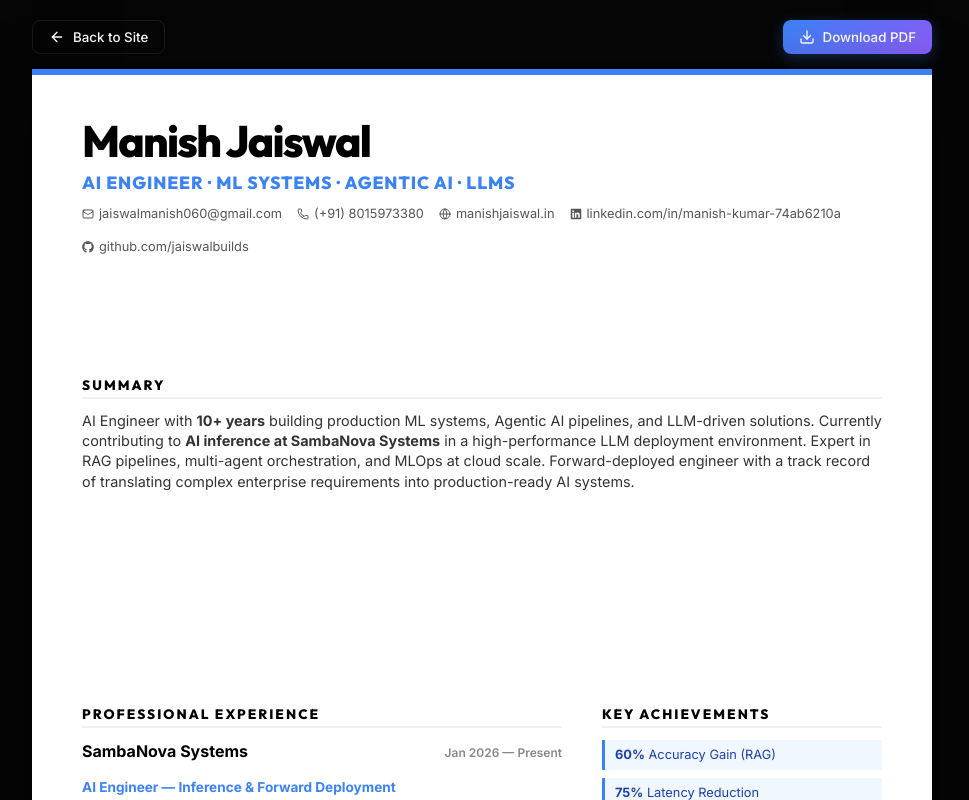
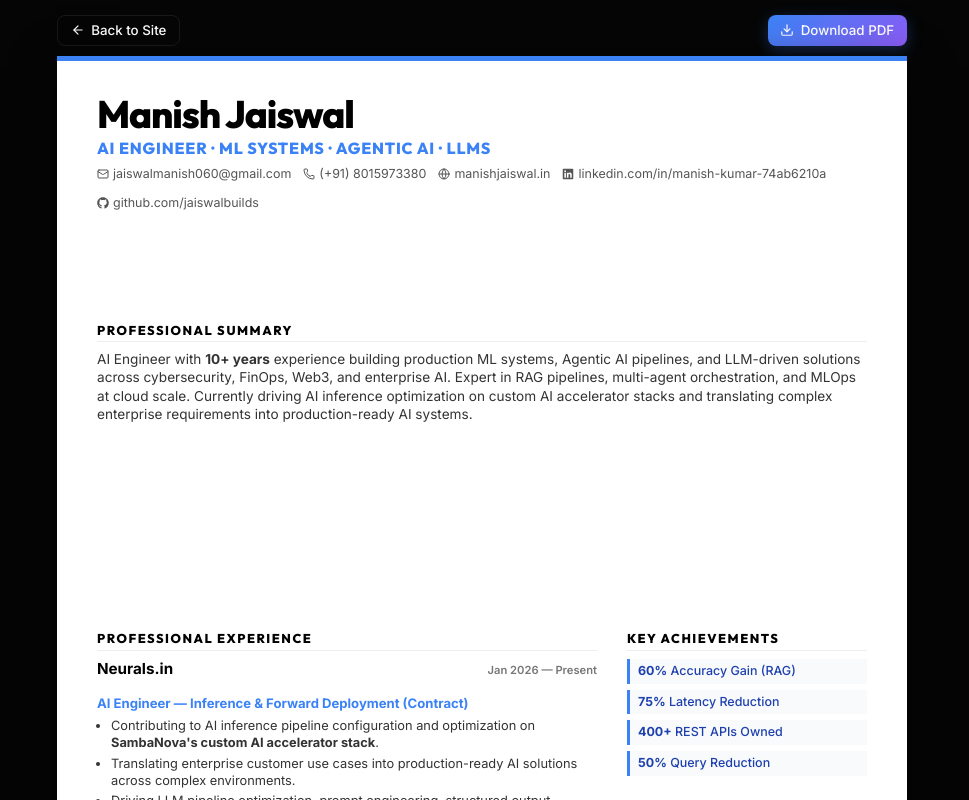
Before and after one commit to jaiswalbuilds/jaiswalbuilds.github.io, a React (Vite) app: page / in a window 1280 px wide. Both pictures are taken after a click on the button "Download Resume". Shown: the whole page, without its empty margins (158-1127 px from the left). Built offline with nearby package versions, Linux system fonts and the light colour scheme.

Commit message:
Fix: move SambaNova work under Neurals.in and eliminate empty space in resume

```diff
--- a/src/components/Resume.css
+++ b/src/components/Resume.css
@@ -7,48 +7,47 @@
   background-color: var(--bg-primary);
   z-index: 2000;
   overflow-y: auto;
-  padding: 20px;
+  padding: 15px;
   color: #1a1a1a;
 }
 
 .resume-actions {
-  max-width: 900px;
-  margin: 0 auto 15px;
+  max-width: 850px;
+  margin: 0 auto 10px;
   display: flex;
   justify-content: space-between;
 }
 
 .resume-paper {
   width: 100%;
-  max-width: 900px;
-  min-height: 1100px;
+  max-width: 850px;
   margin: 0 auto;
   background: white;
-  box-shadow: 0 20px 60px rgba(0,0,0,0.5);
-  padding: 40px 50px;
+  box-shadow: 0 10px 40px rgba(0,0,0,0.5);
+  padding: 30px 40px;
   font-family: 'Inter', -apple-system, sans-serif;
-  line-height: 1.4;
+  line-height: 1.35;
   position: relative;
-  border-top: 6px solid #3b82f6;
+  border-top: 5px solid #3b82f6;
 }
 
 .resume-header {
-  margin-bottom: 25px;
+  margin-bottom: 15px;
 }
 
 .resume-header h1 {
-  font-size: 2.75rem;
+  font-size: 2.4rem;
   font-weight: 800;
   margin: 0;
   color: #000;
-  letter-spacing: -0.04em;
+  letter-spacing: -0.03em;
 }
 
 .tagline {
-  font-size: 1.1rem;
+  font-size: 1rem;
   color: #3b82f6;
   font-weight: 700;
-  margin: 4px 0 12px;
+  margin: 2px 0 8px;
   text-transform: uppercase;
   letter-spacing: 0.05em;
 }
@@ -56,53 +55,52 @@
 .contact-info {
   display: flex;
   flex-wrap: wrap;
-  gap: 15px;
-  font-size: 0.8rem;
+  gap: 12px;
+  font-size: 0.78rem;
   color: #555;
 }
 
 .contact-info span {
   display: flex;
   align-items: center;
-  gap: 5px;
+  gap: 4px;
 }
 
 .resume-section {
-  margin-bottom: 22px;
+  margin-bottom: 16px;
 }
 
 .resume-section h3 {
-  font-size: 0.85rem;
+  font-size: 0.8rem;
   font-weight: 800;
   text-transform: uppercase;
-  letter-spacing: 0.15em;
+  letter-spacing: 0.12em;
   color: #000;
-  border-bottom: 2px solid #f0f0f0;
-  padding-bottom: 4px;
-  margin-bottom: 12px;
+  border-bottom: 1.5px solid #eee;
+  padding-bottom: 3px;
+  margin-bottom: 8px;
 }
 
 .summary-text {
-  font-size: 0.9rem;
+  font-size: 0.85rem;
   color: #333;
 }
 
 .resume-grid {
   display: grid;
-  grid-template-columns: 1fr 280px;
-  gap: 40px;
+  grid-template-columns: 1fr 240px;
+  gap: 30px;
 }
 
-/* Experience Styling */
 .experience-item {
-  margin-bottom: 18px;
+  margin-bottom: 14px;
 }
 
 .exp-header {
   display: flex;
   justify-content: space-between;
   align-items: baseline;
-  font-size: 1rem;
+  font-size: 0.95rem;
 }
 
 .exp-header strong {
@@ -110,92 +108,76 @@
 }
 
 .exp-header span {
-  font-size: 0.75rem;
+  font-size: 0.7rem;
   font-weight: 600;
-  color: #888;
+  color: #777;
 }
 
 .exp-sub {
-  font-size: 0.85rem;
+  font-size: 0.82rem;
   font-weight: 700;
   color: #3b82f6;
-  margin-bottom: 6px;
+  margin-bottom: 4px;
 }
 
 .exp-list {
-  padding-left: 16px;
+  padding-left: 14px;
   margin: 0;
-  font-size: 0.82rem;
-  color: #444;
+  font-size: 0.8rem;
+  color: #333;
 }
 
 .exp-list li {
-  margin-bottom: 4px;
+  margin-bottom: 3px;
 }
 
-/* Project & Skills */
 .project-item {
-  font-size: 0.82rem;
-  margin-bottom: 8px;
+  font-size: 0.78rem;
+  margin-bottom: 6px;
   color: #333;
 }
 
 .achievement-badge {
-  background: #f0f7ff;
+  background: #f8fafc;
   border-left: 3px solid #3b82f6;
-  padding: 6px 10px;
-  font-size: 0.8rem;
-  margin-bottom: 8px;
+  padding: 4px 8px;
+  font-size: 0.78rem;
+  margin-bottom: 6px;
   color: #1e40af;
+  font-weight: 500;
 }
 
 .skill-group {
-  margin-bottom: 12px;
+  margin-bottom: 10px;
 }
 
 .skill-group strong {
   display: block;
-  font-size: 0.75rem;
+  font-size: 0.7rem;
   text-transform: uppercase;
   color: #666;
-  margin-bottom: 2px;
+  margin-bottom: 1px;
 }
 
 .skill-group p {
-  font-size: 0.82rem;
+  font-size: 0.78rem;
   margin: 0;
-  color: #333;
-}
-
-.cert-list {
-  padding: 0;
-  list-style: none;
-  font-size: 0.82rem;
-}
-
-.cert-list li {
-  margin-bottom: 4px;
-  color: #444;
+  color: #222;
 }
 
 .edu-text {
-  font-size: 0.82rem;
+  font-size: 0.78rem;
+  margin: 0;
 }
 
 @media print {
   .no-print { display: none !important; }
   .resume-overlay { position: static; padding: 0; background: white; }
   .resume-paper { box-shadow: none; margin: 0; width: 100%; border-top: none; padding: 0; }
-  .resume-paper::before {
-    content: "";
-    display: block;
-    height: 4px;
-    background: #3b82f6;
-    margin-bottom: 30px;
-  }
+  body { background: white; }
 }
 
 @media (max-width: 768px) {
-  .resume-grid { grid-template-columns: 1fr; gap: 20px; }
-  .resume-paper { padding: 30px 20px; }
+  .resume-grid { grid-template-columns: 1fr; gap: 15px; }
+  .resume-paper { padding: 20px; }
 }
--- a/src/components/Resume.jsx
+++ b/src/components/Resume.jsx
@@ -7,11 +7,11 @@ const Resume = ({ onBack }) => {
   return (
     <div className="resume-overlay">
       <div className="resume-actions no-print">
-        <button onClick={onBack} className="btn btn-outline btn-sm" style={{ padding: '0.5rem 1rem', display: 'flex', alignItems: 'center', gap: '0.5rem' }}>
-          <ArrowLeft size={16} /> Back to Site
+        <button onClick={onBack} className="btn btn-outline btn-sm" style={{ padding: '0.4rem 0.8rem', display: 'flex', alignItems: 'center', gap: '0.4rem' }}>
+          <ArrowLeft size={14} /> Back to Site
         </button>
-        <button onClick={() => window.print()} className="btn btn-primary btn-sm" style={{ padding: '0.5rem 1rem', display: 'flex', alignItems: 'center', gap: '0.5rem' }}>
-          <Download size={16} /> Download PDF
+        <button onClick={() => window.print()} className="btn btn-primary btn-sm" style={{ padding: '0.4rem 0.8rem', display: 'flex', alignItems: 'center', gap: '0.4rem' }}>
+          <Download size={14} /> Download PDF
         </button>
       </div>
 
@@ -32,12 +32,9 @@ const Resume = ({ onBack }) => {
         </header>
 
         <section className="resume-section">
-          <h3>Summary</h3>
+          <h3>Professional Summary</h3>
           <p className="summary-text">
-            AI Engineer with <strong>10+ years</strong> building production ML systems, Agentic AI pipelines, and LLM-driven solutions.
-            Currently contributing to <strong>AI inference at SambaNova Systems</strong> in a high-performance LLM deployment environment.
-            Expert in RAG pipelines, multi-agent orchestration, and MLOps at cloud scale. Forward-deployed engineer with a
-            track record of translating complex enterprise requirements into production-ready AI systems.
+            AI Engineer with <strong>10+ years</strong> experience building production ML systems, Agentic AI pipelines, and LLM-driven solutions across cybersecurity, FinOps, Web3, and enterprise AI. Expert in RAG pipelines, multi-agent orchestration, and MLOps at cloud scale. Currently driving AI inference optimization on custom AI accelerator stacks and translating complex enterprise requirements into production-ready AI systems.
           </p>
         </section>
 
@@ -49,14 +46,15 @@ const Resume = ({ onBack }) => {
 
               <div className="experience-item">
                 <div className="exp-header">
-                  <strong>SambaNova Systems</strong>
+                  <strong>Neurals.in</strong>
                   <span>Jan 2026 — Present</span>
                 </div>
-                <div className="exp-sub">AI Engineer — Inference & Forward Deployment</div>
+                <div className="exp-sub">AI Engineer — Inference & Forward Deployment (Contract)</div>
                 <ul className="exp-list">
-                  <li>Optimizing AI inference pipelines on SambaNova's custom AI accelerator stack.</li>
-                  <li>Translating enterprise use cases into production AI solutions for complex environments.</li>
-                  <li>Driving LLM pipeline optimization, prompt engineering, and response quality evaluation (Python).</li>
+                  <li>Contributing to AI inference pipeline configuration and optimization on <strong>SambaNova's custom AI accelerator stack</strong>.</li>
+                  <li>Translating enterprise customer use cases into production-ready AI solutions across complex environments.</li>
+                  <li>Driving LLM pipeline optimization, prompt engineering, structured output schemas, and response quality evaluation.</li>
+                  <li>Collaborating with engineering and customer success teams to accelerate enterprise AI adoption.</li>
                 </ul>
               </div>
 
@@ -67,10 +65,10 @@ const Resume = ({ onBack }) => {
                 </div>
                 <div className="exp-sub">AI Platform Engineer — LLM Systems, RAG & API Infrastructure</div>
                 <ul className="exp-list">
-                  <li><strong>Led Safex Engineering:</strong> Built in-house GenAI assistant using RAG + FAISS, achieving <strong>60% accuracy gain</strong> and <strong>75% latency reduction</strong>.</li>
-                  <li>Developed Python ML pipelines for risk scoring, anomaly detection, and threat intelligence.</li>
-                  <li>Deployed Agentic workflows with multi-step reasoning and structured output schemas.</li>
-                  <li>Managed 400+ REST APIs on OpenAPI/Swagger, reducing developer friction by 50%.</li>
+                  <li><strong>Led full-stack engineering of Safex:</strong> In-house GenAI assistant using RAG over enterprise ML docs with FAISS, achieving <strong>60% accuracy gain</strong> and <strong>75% latency reduction</strong>.</li>
+                  <li>Built Python ML pipelines using Pandas, NumPy, and Scikit-learn for risk scoring and anomaly detection.</li>
+                  <li>Designed Agentic AI workflows with multi-step reasoning, memory management, and structured output schemas.</li>
+                  <li>Owned 400+ REST APIs on OpenAPI/Swagger; reduced developer friction by 50%.</li>
                 </ul>
               </div>
 
@@ -81,35 +79,23 @@ const Resume = ({ onBack }) => {
                 </div>
                 <div className="exp-sub">DevOps & Platform Engineer — CI/CD & Cloud Infrastructure</div>
                 <ul className="exp-list">
-                  <li>Built CI/CD pipelines for K8s deployments across GCP, AWS, and JFrog.</li>
-                  <li>Developed internal automation tooling to reduce manual overhead and improve release quality.</li>
+                  <li>Built CI/CD pipeline configurations for containerized builds and Kubernetes deployments across GCP/AWS.</li>
+                  <li>Developed internal automation tooling to reduce manual engineering overhead and improve release quality.</li>
                   <li>Contributed to beta-to-GA delivery of the DevSecOps platform within 3 months.</li>
                 </ul>
               </div>
 
               <div className="experience-item">
                 <div className="exp-header">
-                  <strong>Arcana · Marlin · 1Kosmos</strong>
+                  <strong>Arcana Network · Marlin · 1Kosmos</strong>
                   <span>2018 — 2021</span>
                 </div>
                 <div className="exp-sub">AI SDK & Developer Platform Engineer</div>
                 <ul className="exp-list">
-                  <li>Built Python/TS SDKs and automated CI/CD for decentralized AI compute infrastructure.</li>
-                  <li>Developed EVM smart contracts (Solidity) for on-chain coordination and DeFi primitives.</li>
+                  <li>Built Python and TypeScript SDKs, REST API integrations, and automated CI/CD pipelines.</li>
+                  <li>Contributed to decentralized AI compute infrastructure, workload distribution, and node monitoring.</li>
+                  <li>Developed EVM smart contracts in Solidity for on-chain coordination patterns.</li>
                 </ul>
-              </div>
-            </section>
-
-            <section className="resume-section">
-              <h3>Featured AI Masterpieces</h3>
-              <div className="project-item">
-                <strong>Autonomous LLM Interview Agent:</strong> Multi-turn agentic system with memory and CoT reasoning.
-              </div>
-              <div className="project-item">
-                <strong>Safex — Enterprise AI:</strong> Full-stack LLM assistant with 60% accuracy gain.
-              </div>
-              <div className="project-item">
-                <strong>FinOps Agentic Automation:</strong> Cloud cost optimization using anomaly detection (Scikit-learn).
               </div>
             </section>
           </div>
@@ -120,42 +106,40 @@ const Resume = ({ onBack }) => {
               <h3>Key Achievements</h3>
               <div className="achievement-badge"><strong>60%</strong> Accuracy Gain (RAG)</div>
               <div className="achievement-badge"><strong>75%</strong> Latency Reduction</div>
-              <div className="achievement-badge"><strong>50%</strong> Dev Query Reduction</div>
-              <div className="achievement-badge"><strong>400+</strong> APIs Owned</div>
+              <div className="achievement-badge"><strong>400+</strong> REST APIs Owned</div>
+              <div className="achievement-badge"><strong>50%</strong> Query Reduction</div>
             </section>
 
             <section className="resume-section">
               <h3>Core ML Stack</h3>
               <div className="skill-group">
-                <strong>Deep Learning & GenAI</strong>
-                <p>PyTorch, TensorFlow, LangChain, LlamaIndex, CrewAI, AutoGen, Hugging Face, RAG, Agentic AI</p>
+                <strong>GenAI & Orchestration</strong>
+                <p>LangChain, LlamaIndex, CrewAI, AutoGen, Agentic AI, RAG, Prompt Engineering</p>
+              </div>
+              <div className="skill-group">
+                <strong>Deep Learning</strong>
+                <p>PyTorch, TensorFlow, Hugging Face, Transformers, Fine-tuning, ONNX</p>
               </div>
               <div className="skill-group">
                 <strong>Data Science</strong>
-                <p>NumPy, Pandas, Scikit-learn, Matplotlib, SciPy</p>
+                <p>NumPy, Pandas, Scikit-learn, Matplotlib, SciPy, Jupyter</p>
               </div>
               <div className="skill-group">
                 <strong>Infrastructure</strong>
-                <p>Docker, K8s, Terraform, AWS, GCP, FAISS, Pinecone, ChromaDB, PostgreSQL</p>
+                <p>Docker, K8s, Terraform, FAISS, Pinecone, ChromaDB, AWS, GCP, Azure</p>
               </div>
             </section>
 
             <section className="resume-section">
-              <h3>Certifications</h3>
-              <ul className="cert-list">
-                <li>AI Engineer Bootcamp 2025</li>
-                <li>DevOps MasterClass (K8s)</li>
-                <li>Ethereum & Solidity</li>
-              </ul>
+              <h3>Featured Projects</h3>
+              <div className="project-item"><strong>Interview Agent:</strong> Multi-turn LLM system.</div>
+              <div className="project-item"><strong>Safex Assistant:</strong> 60% accuracy gain.</div>
+              <div className="project-item"><strong>FinOps AI:</strong> Cost optimization agent.</div>
             </section>
 
             <section className="resume-section">
               <h3>Education</h3>
-              <p className="edu-text">
-                <strong>B.Tech — CSE</strong><br/>
-                Vel Tech University, Chennai<br/>
-                CGPA 7.34
-              </p>
+              <p className="edu-text"><strong>B.Tech — CSE</strong><br/>Vel Tech University<br/>CGPA 7.34</p>
             </section>
           </div>
         </div>
```
